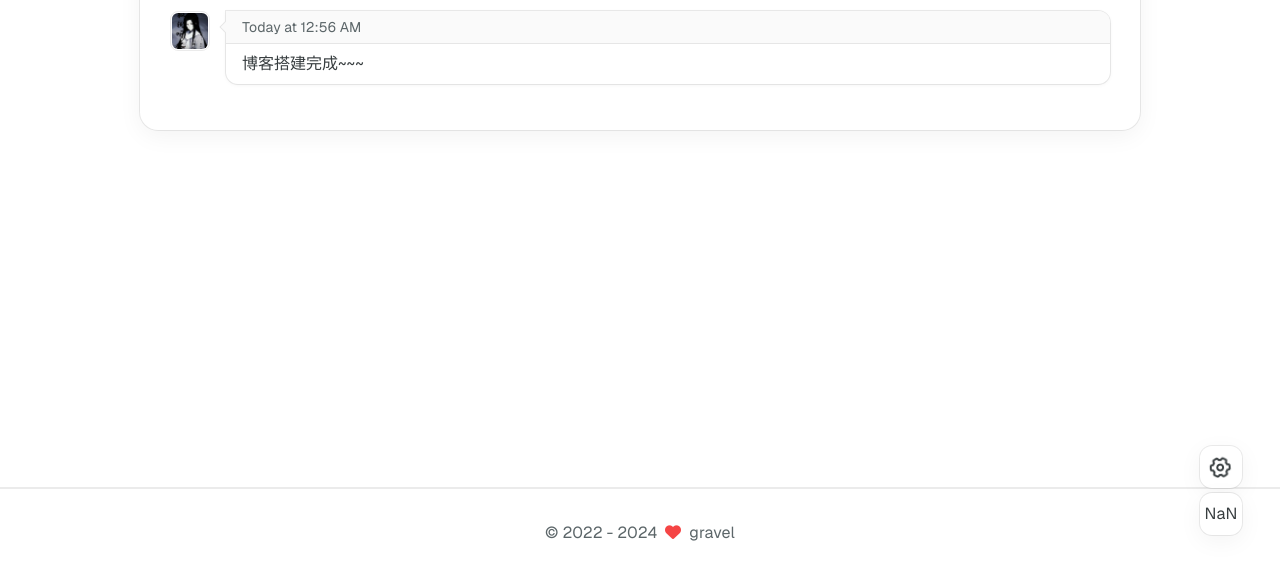
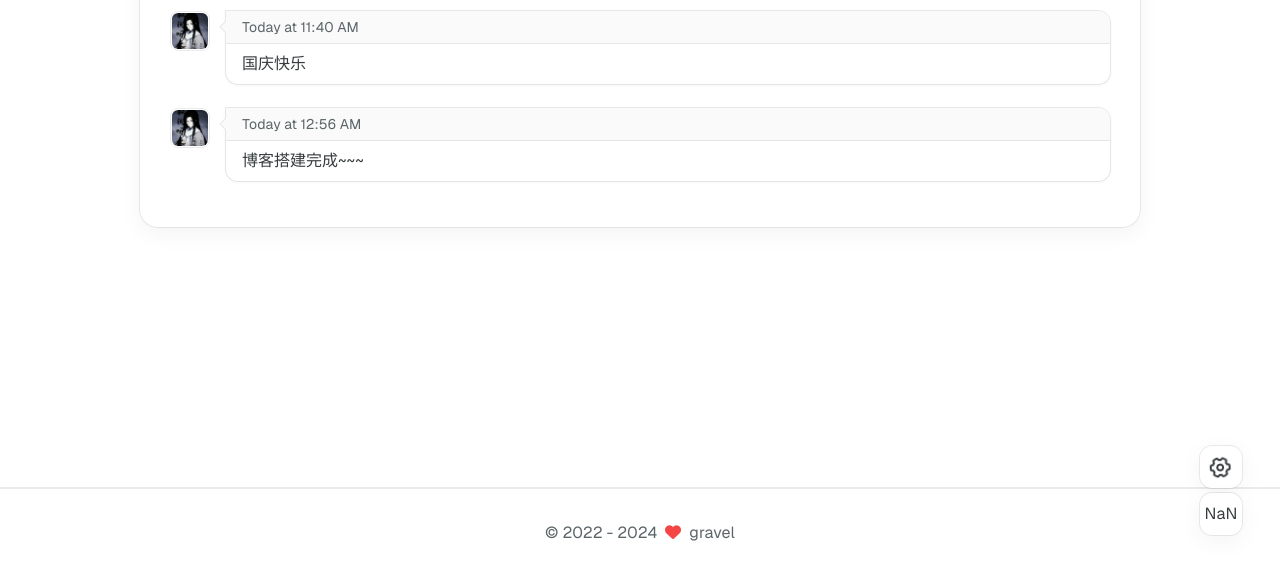
Before and after one commit to Gravel-1019/Gravel-1019.github.io, a plain HTML site: page essays/index.html in a window 1280 px wide. Shown: the part 220-800 px from the top of the page. Drawn offline with Linux system fonts and the light colour scheme.

Commit message:
Site updated: 2024-10-01 11:40:34

```diff
--- a/essays/index.html
+++ b/essays/index.html
@@ -582,6 +582,16 @@
             <li class="w-full flex flex-row relative">
                 <div class="w-10 h-10 mr-4 rounded-lg overflow-hidden border border-border-color p-[1px] flex-shrink-0"><img src="/images/gravel.jpg" class="w-full h-full rounded-[6.2px]"></div>
                 <div class="w-full border-border-color rounded-xl rounded-tl-none redefine-box-shadow-flat overflow-hidden">
+                    <div class="px-4 py-1.5 text-sm border-b border-border-color bg-zinc-50 dark:bg-zinc-800 text-third-text-color">Today at 11:40 AM</div>
+                    <div id="shuoshuo-content" class="px-4 py-2"><p>国庆快乐</p>
+</div>
+                </div>
+                <div class=" absolute left-[50.5px] top-3 transform w-2 h-2 border-solid border-t border-l bg-zinc-50 -rotate-45 border-border-color dark:bg-zinc-800"></div>
+            </li>
+
+            <li class="w-full flex flex-row relative">
+                <div class="w-10 h-10 mr-4 rounded-lg overflow-hidden border border-border-color p-[1px] flex-shrink-0"><img src="/images/gravel.jpg" class="w-full h-full rounded-[6.2px]"></div>
+                <div class="w-full border-border-color rounded-xl rounded-tl-none redefine-box-shadow-flat overflow-hidden">
                     <div class="px-4 py-1.5 text-sm border-b border-border-color bg-zinc-50 dark:bg-zinc-800 text-third-text-color">Today at 12:56 AM</div>
                     <div id="shuoshuo-content" class="px-4 py-2"><p>博客搭建完成~~~</p>
 </div>
```
